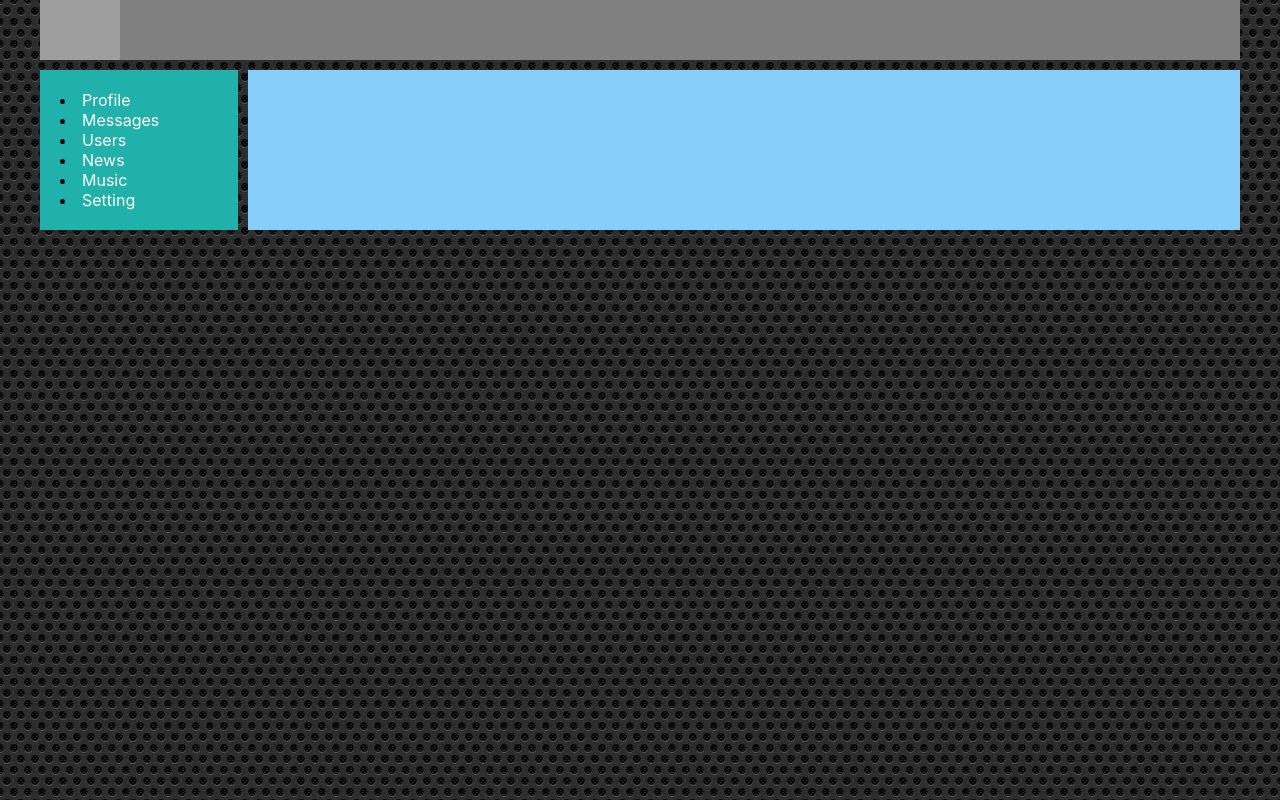
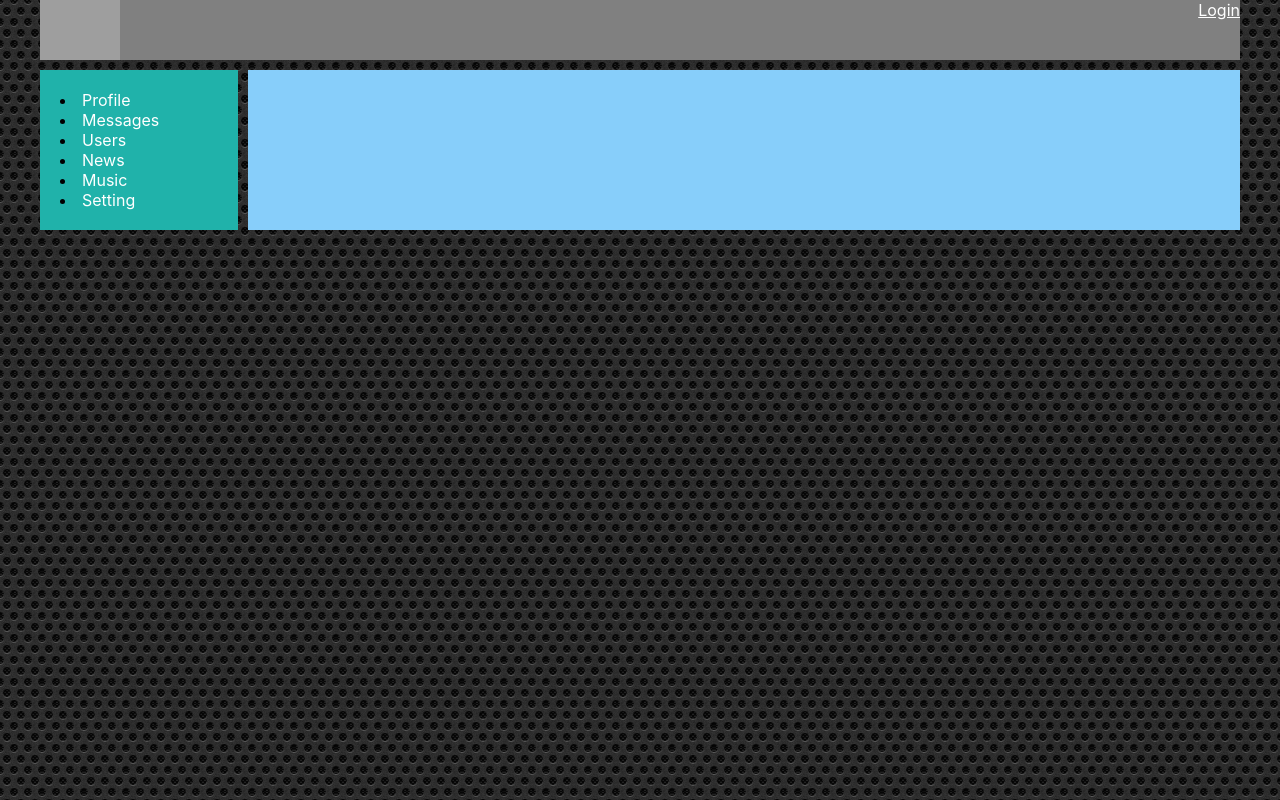
Before and after one commit to Andriy-sonik/react-social-network, a React (Create React App) app: page /login in a window 1280 px wide. Built offline with nearby package versions, Linux system fonts and the light colour scheme; no server answers; grey boxes are pictures that could not be loaded.

Commit message:
add request login

```diff
--- a/src/App.js
+++ b/src/App.js
@@ -1,7 +1,7 @@
 import { Route } from "react-router-dom";
 import "./App.css";
 import DialogsContainer from "./componenents/Dialogs/DialogsContainer";
-import Header from "./componenents/Header/Header";
+import HeaderContainer from "./componenents/Header/HeaderContainer";
 import Navbar from "./componenents/Navbar/Navbar";
 import ProfileContainer from "./componenents/Profile/ProfileContainer";
 import News from "./componenents/News/News";
@@ -12,7 +12,7 @@
 const App = (props) => {
   return (
     <div className="app-wrapper">
-      <Header />
+      <HeaderContainer />
       <Navbar />
       <div className="app-wrapper-content">
         <Route path="/profile/:userId?" render={() => <ProfileContainer />} />
--- a/src/componenents/Header/Header.jsx
+++ b/src/componenents/Header/Header.jsx
@@ -1,9 +1,13 @@
-import s from "./Header.module.css"
-const Header = () => {
+import { NavLink } from "react-router-dom";
+import s from "./Header.module.css";
+const Header = (props) => {
   return (
     <header className={s.header}>
       <img src="https://upload.wikimedia.org/wikipedia/commons/a/a7/React-icon.svg" />
+      <div className={s.loginBlock}>
+        {props.isAuth ? props.login : <NavLink to={"/login"}>Login</NavLink>}
+      </div>
     </header>
   );
 };
-export default Header
+export default Header;
--- a/src/componenents/Header/Header.module.css
+++ b/src/componenents/Header/Header.module.css
@@ -5,3 +5,9 @@
   .header img {
     width: 80px;
   }
+  .loginBlock{
+    float: right;
+  }
+  .loginBlock a{
+    color: #fff;
+  }
--- /dev/null
+++ b/src/componenents/Header/HeaderContainer.jsx
@@ -0,0 +1,27 @@
+import React from "react";
+import Header from "./Header";
+import axios from "axios";
+import { connect } from "react-redux";
+import { setAuthUserData } from "../../redux/auth-reducer";
+class HeaderContainer extends React.Component {
+  componentDidMount() {
+    axios
+      .get(`https://social-network.samuraijs.com/api/1.0/auth/me`, {
+        withCredentials: true,
+      })
+      .then((response) => {
+        if (response.data.resultCode === 0) {
+          let { id, email, login } = response.data.data;
+          this.props.setAuthUserData(id, email, login);
+        }
+      });
+  }
+  render() {
+    return <Header {...this.props} />;
+  }
+}
+const mapStateToProps = (state) => ({
+  isAuth: state.auth.isAuth,
+  login: state.auth.login,
+});
+export default connect(mapStateToProps, { setAuthUserData })(HeaderContainer);
--- /dev/null
+++ b/src/redux/auth-reducer.js
@@ -0,0 +1,23 @@
+const SET_USER_DATA = "SET_USER_DATA";
+const initialState = {
+  userId: null,
+  email: null,
+  login: null,
+  isAuth: null,
+  isFetching: false,
+};
+
+const authReducer = (state = initialState, action) => {
+  switch (action.type) {
+    case SET_USER_DATA:
+      return { ...state, ...action.data, isAuth: true };
+    default:
+      return state;
+  }
+};
+
+export const setAuthUserData = (userId, email, login) => ({
+  type: SET_USER_DATA,
+  data: { userId, email, login },
+});
+export default authReducer;
--- a/src/redux/redux-store.js
+++ b/src/redux/redux-store.js
@@ -1,4 +1,5 @@
 import { combineReducers, createStore } from "redux";
+import authReducer from "./auth-reducer";
 import dialogsReducer from "./dialogs-reducer";
 import profileReducer from "./profile-reducer";
 import sidebarReducer from "./sidebar-reducer";
@@ -9,6 +10,7 @@
   dialogsPage: dialogsReducer,
   sidebar: sidebarReducer,
   usersPage: usersReducer,
+  auth: authReducer,
 });
 
 let store = createStore(reducers);
```
